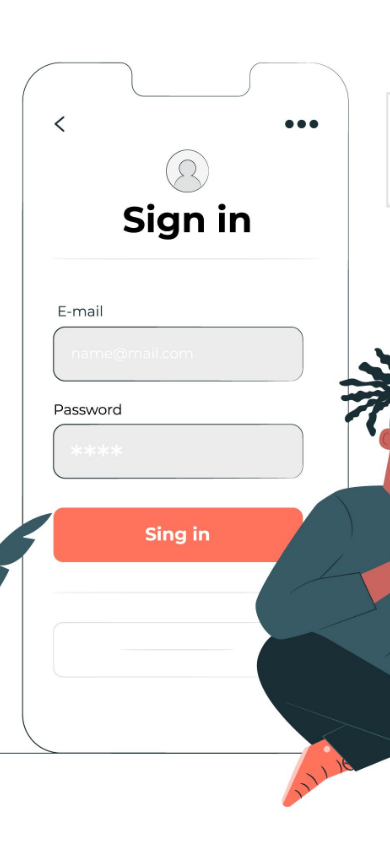
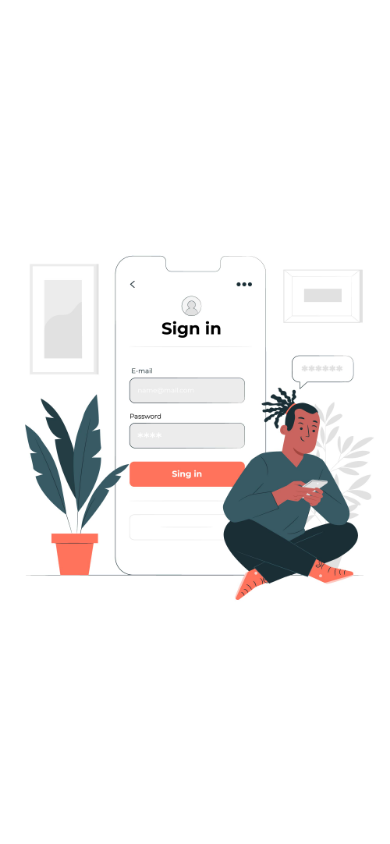
Before and after one commit to Schismond/Project--Sign-Up-Form, a plain HTML site: page index.htm in a window 390 px wide. Shown: the top 844 px of the page. Drawn offline with Linux system fonts and the light colour scheme.

Commit message:
Update style.css

```diff
--- a/style.css
+++ b/style.css
@@ -54,7 +54,7 @@ table {
     background-image: url(ess.jpg);
     background-repeat: no-repeat;
     background-position: center;
-    background-size: cover;
+    background-size: contain;
 }
 
 #my-form{
@@ -150,10 +150,6 @@ a{
 #picture{
     height: 100vh;
     width: 100vw;
-    background-image: url("ess.jpg");
-    background-repeat: no-repeat;
-    background-position: center;
-    background-size: cover;
 }
 #my-form{
     height: 100vh;
```
